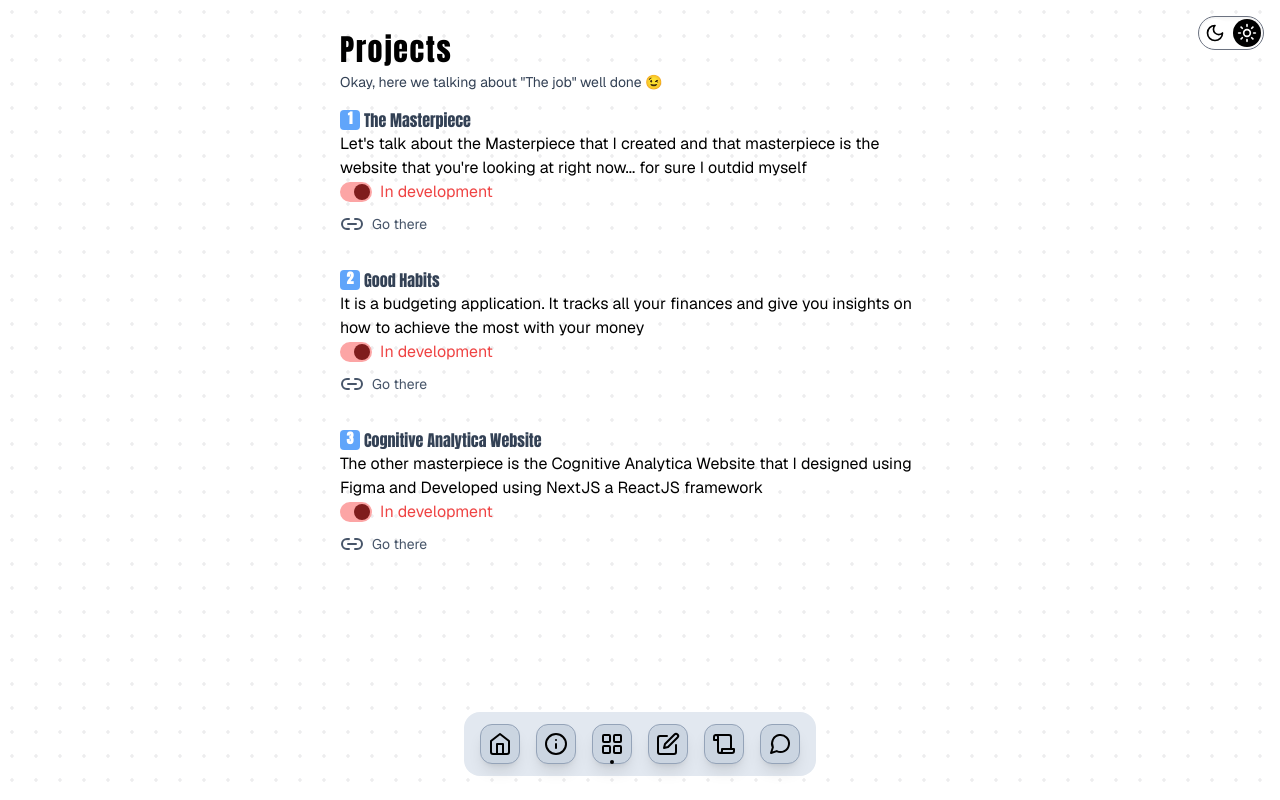
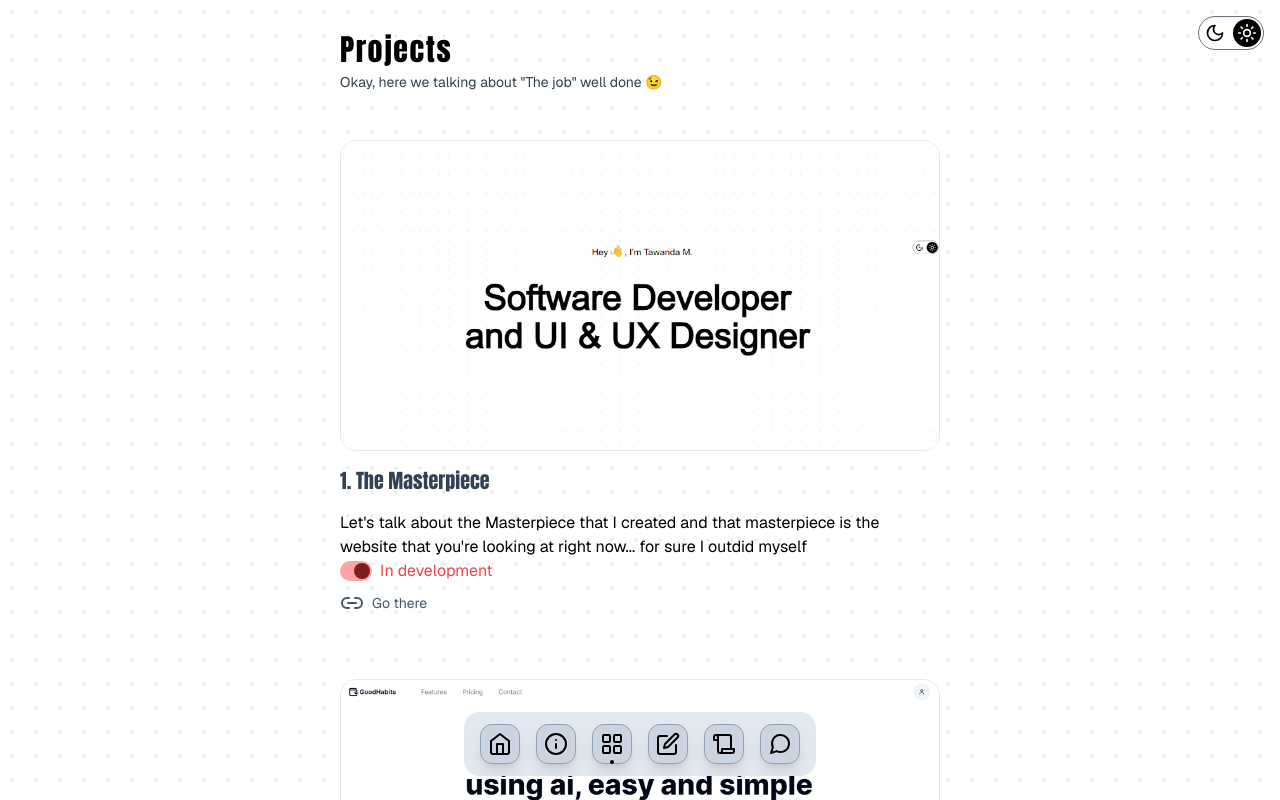
Before and after one commit to tmnyoni/tmnyoni.github.io, a Next.js app: page /projects in a window 1280 px wide. Shown: the top 800 px of the page. Built offline with nearby package versions, Linux system fonts and the light colour scheme.

Commit message:
add pictures on projects

```diff
--- a/src/app/(site)/about-me/page.tsx
+++ b/src/app/(site)/about-me/page.tsx
@@ -40,12 +40,12 @@ export default function Page() {
                         />
                         <div className="mt-8 grid gap-6">
                             <p>
-                                Hello there, world. Tawanda M. Nyoni here, a
-                                Harare-based software developer extraordinaire.
-                                I work on web development, mobile and desktop
-                                apps, and data analysis. You name it, and I code
-                                it. I work at Claxon Acturies, where I make
-                                magic happen with numbers and algorithms.
+                                Hello, I am Tawanda M. Nyoni, a Harare-based
+                                software developer extraordinaire. I work on web
+                                development, mobile and desktop apps, and data
+                                analysis. You name it, and I code it. I work at
+                                Claxon Acturies, where I make magic happen with
+                                numbers and algorithms.
                             </p>
                             <p>
                                 As if being a software developer extraordinaire
--- a/src/app/(site)/projects/project.tsx
+++ b/src/app/(site)/projects/project.tsx
@@ -1,5 +1,6 @@
 import { ComponentProps } from "react"
 import { Anton } from "next/font/google"
+import Image from "next/image"
 import Link from "next/link"
 import { Link2 } from "lucide-react"
 
@@ -16,6 +17,7 @@ type ProjectProps = {
     description: string
     href: string
     status?: string
+    img: string
 } & ComponentProps<"div">
 
 export function Project({
@@ -24,21 +26,30 @@ export function Project({
     description,
     href,
     status,
+    img,
 }: Readonly<ProjectProps>) {
     return (
         <div>
+            <div>
+                <Image
+                    alt="app-screentshot"
+                    src={img}
+                    width={1920}
+                    height={1080}
+                    className="mt-8 w-full rounded-2xl border"
+                />
+            </div>
             <div
                 className={cn(
-                    "flex items-center gap-x-1 font-medium text-slate-700",
+                    "mt-4 flex items-center gap-x-1 font-medium text-slate-700",
                     anton.className
                 )}
             >
-                <div className="flex aspect-square h-5 items-center justify-center rounded bg-blue-400 pb-0.5 text-sm font-semibold text-white">
-                    {number}
+                <div className="text-xl font-medium">
+                    {number}. {title}
                 </div>
-                <div className="text-md">{title}</div>
             </div>
-            <p className="max-w-[60ch]text-slate-500">{description}</p>
+            <p className="max-w-[60ch]text-slate-500 mt-4">{description}</p>
             {status && (
                 <div className="flex items-center gap-2 text-red-500">
                     <div className="flex h-5 w-8 items-center justify-end rounded-full bg-red-300 px-0.5">
--- a/src/config/site.tsx
+++ b/src/config/site.tsx
@@ -13,6 +13,7 @@ export const projects = [
         description:
             "Let's talk about the Masterpiece that I created and that masterpiece is the website that you're looking at right now... for sure I outdid myself",
         href: "/",
+        img: "/images/tmnyoni.site.png",
         status: "In development",
     },
     {
@@ -21,6 +22,7 @@ export const projects = [
         description:
             "It is a budgeting application. It tracks all your finances and give you insights on how to achieve the most with your money",
         href: "https://app.goodhabits.tmnyoni.site",
+        img: "/images/goodhabits.png",
         status: "In development",
     },
     {
@@ -29,6 +31,7 @@ export const projects = [
         description:
             "The other masterpiece is the Cognitive Analytica Website that I designed using Figma and Developed using NextJS a ReactJS framework",
         href: "https://cognitiveanalyticazimbabwe.com",
+        img: "/images/cognitive-analytica.png",
         status: "In development",
     },
 ] as const
```
Also changed, not shown: public/images/cognitive-analytica.png (added).
